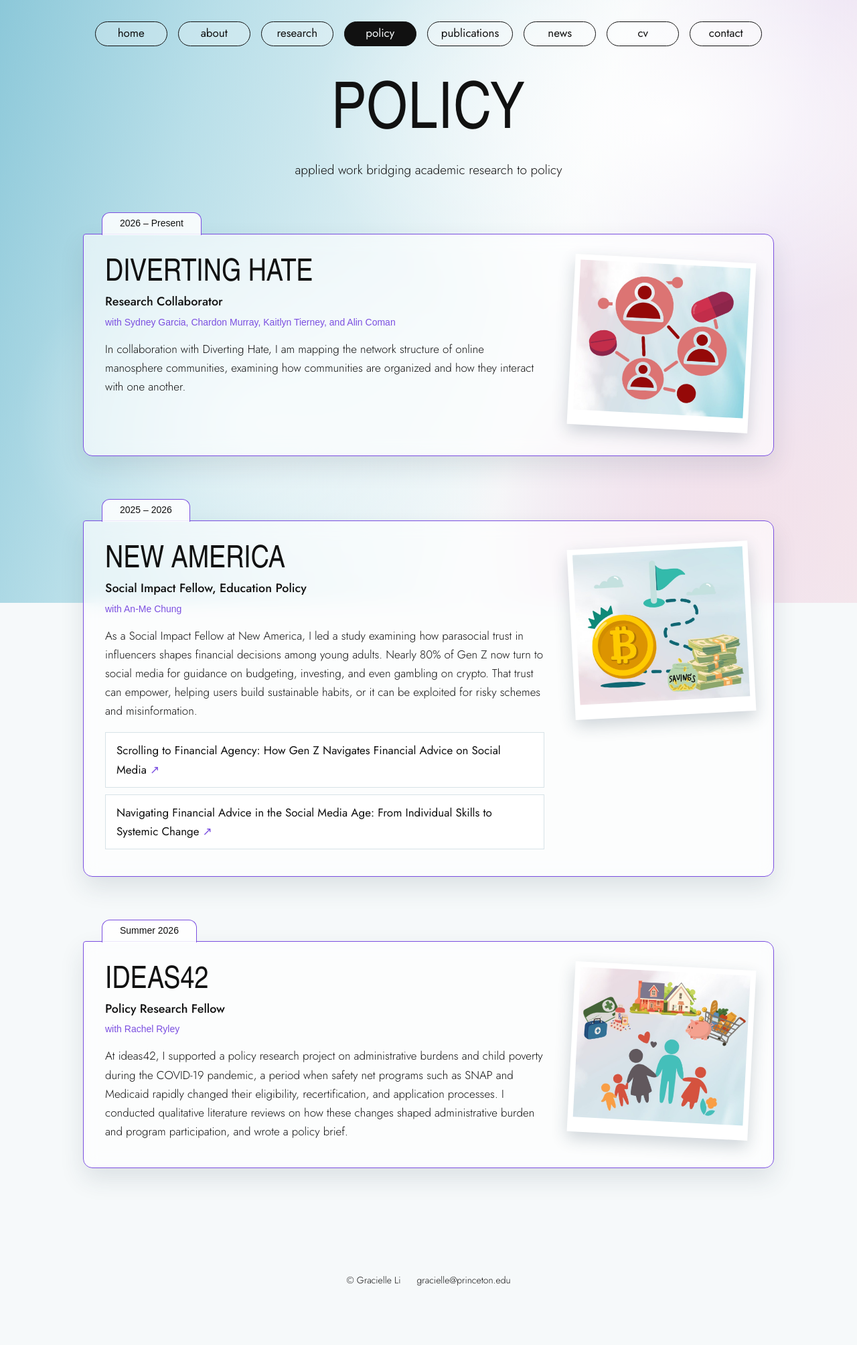
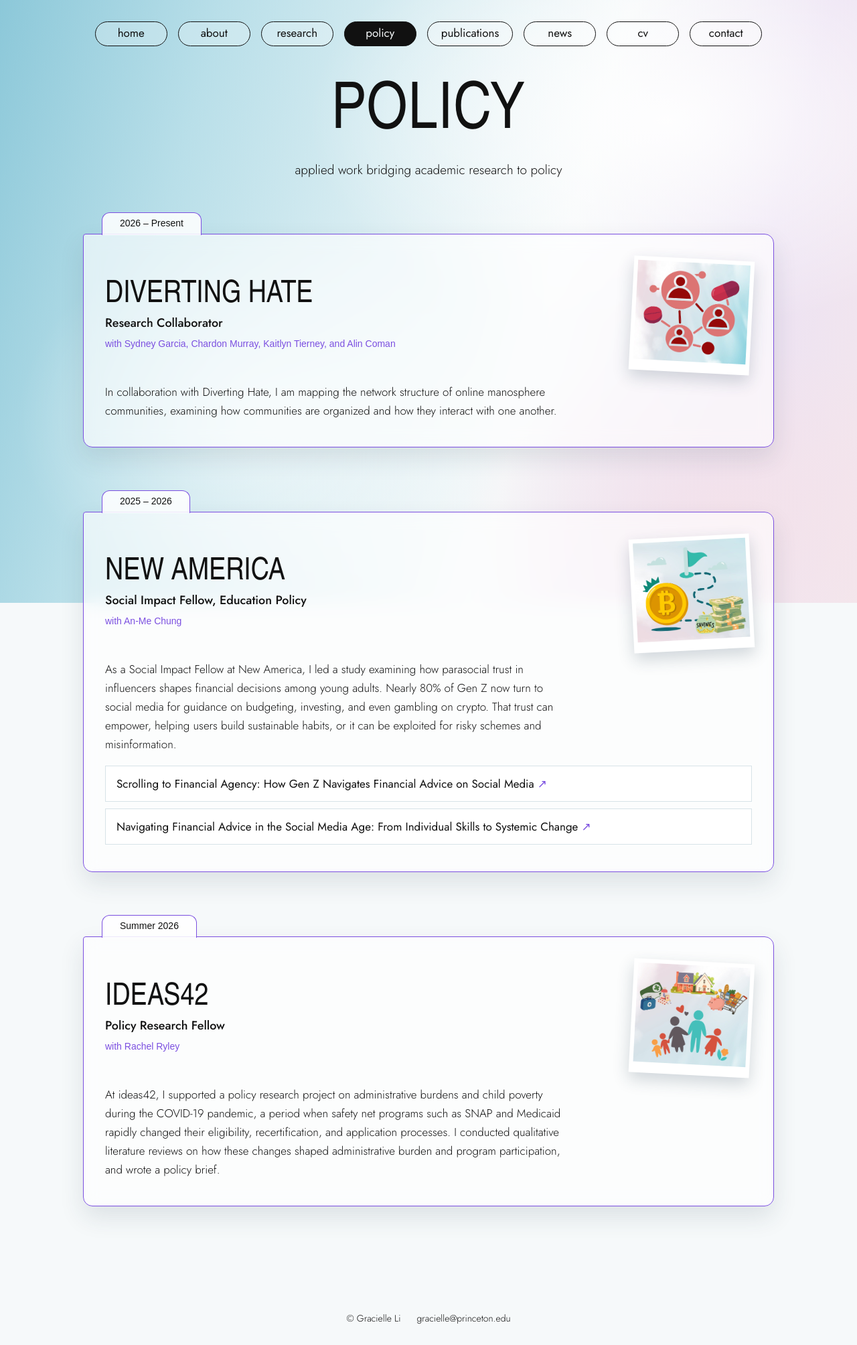
Before and after one commit to gracielleli/gracielleli.github.io, a Jekyll site: the page built from policy.html, in a window 1280 px wide. Shown: the whole page at 67% size. Built offline with Jekyll 4.4.1, drawn with Linux system fonts in a browser that asks for light colours; some web fonts are replaced; before the commit the page ends 1951 px from its top, so only the background shows below that.

Commit message:
Add files via upload

```diff
--- a/assets/css/style.css
+++ b/assets/css/style.css
@@ -337,14 +337,21 @@ h1, h2, h3 { font-weight: 400; margin: 0; text-wrap: balance; }
 .policy-head .with { font-family: var(--hand); font-size: 14px; color: var(--violet); margin: 0; }
 .policy-text { margin: 0; max-width: 70ch; }
 .policy-main { display: grid; gap: 14px; min-width: 0; align-content: start; }
-.policy-body.has-art { grid-template-columns: minmax(0, 1fr) minmax(190px, 270px); column-gap: 40px; align-items: start; }
-.policy-art { padding: 8px 8px 22px; transform: rotate(3deg); transition: transform .25s ease; }
+/* with a picture: it sits beside the heading, centered on it; description and links run full width below */
+.policy-body.has-art { grid-template-columns: minmax(0, 1fr) auto; column-gap: 32px; row-gap: 14px; align-items: start; }
+.policy-body.has-art .policy-main { display: contents; }
+.policy-body.has-art .policy-head { grid-column: 1; grid-row: 1; align-self: center; min-width: 0; }
+.policy-body.has-art .policy-text,
+.policy-body.has-art .policy-links { grid-column: 1 / -1; }
+.policy-body.has-art .policy-art { grid-column: 2; grid-row: 1; align-self: center; width: 180px; }
+.policy-art { padding: 6px 6px 16px; transform: rotate(3deg); transition: transform .25s ease; }
 .policy-list .folder:nth-child(even) .policy-art { transform: rotate(-3deg); }
 .policy-art img { aspect-ratio: auto; }
 .policy-list .folder .policy-art:hover { transform: rotate(0deg) scale(1.03); }
 @media (max-width: 760px) {
-  .policy-body.has-art { grid-template-columns: 1fr; row-gap: 24px; }
-  .policy-art { width: min(240px, 70%); justify-self: center; order: -1; }
+  .policy-body.has-art { grid-template-columns: 1fr; }
+  .policy-body.has-art .policy-head { grid-row: auto; }
+  .policy-body.has-art .policy-art { grid-column: 1; grid-row: auto; width: min(190px, 60%); justify-self: center; order: -1; margin-bottom: 8px; }
 }
 @media (prefers-reduced-motion: reduce) { .policy-art { transition: none; } }
 .policy-links { list-style: none; padding: 0; margin: 4px 0 0; display: grid; gap: 10px; }
```
